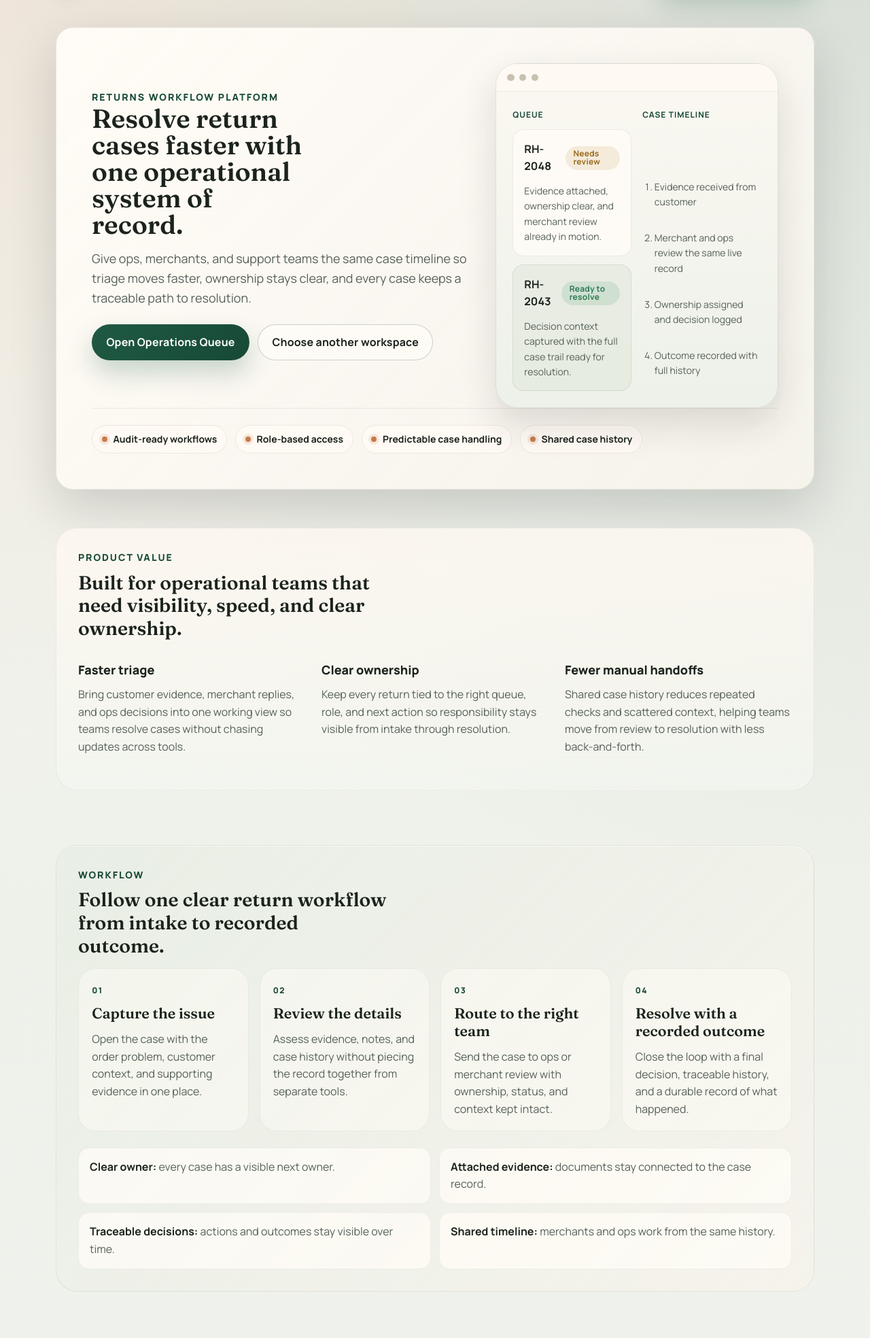
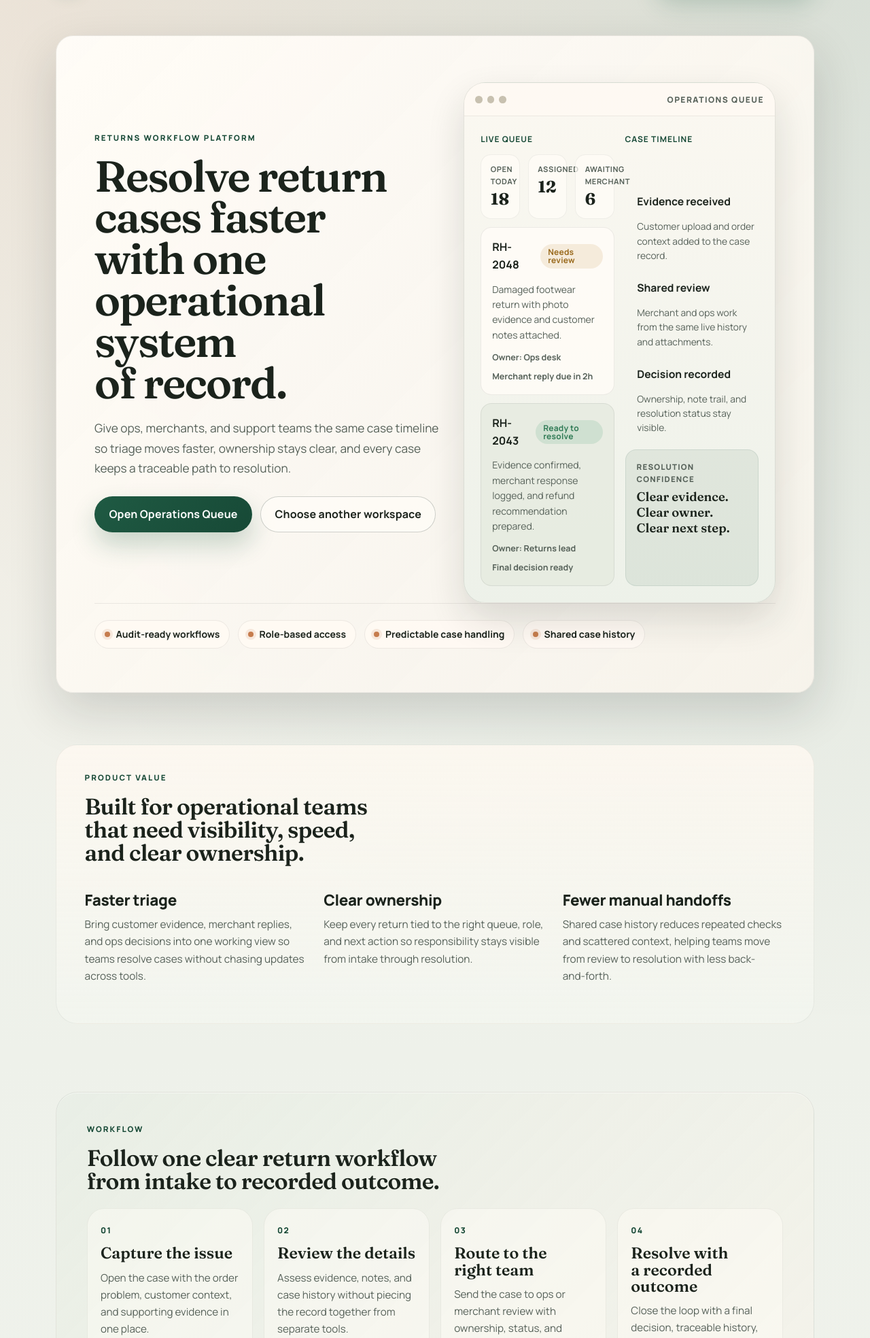
Before and after one commit to AAdewunmi/Returns-Escalation-Predictor-Project, a Django app: page / in a window 1280 px wide. Shown: the part 79-2047 px from the top of the page at 68% size. Run offline with Django 5.2, Linux system fonts and the light colour scheme; some libraries are stand-ins or nearby versions.

Commit message:
feat: refine landing typography, layout rhythm, and product preview

```diff
--- a/static/css/app.css
+++ b/static/css/app.css
@@ -9,6 +9,19 @@
   font-size: var(--rh-font-size-base);
   font-family: var(--rh-font-family-body);
   line-height: 1.6;
+}
+
+h1,
+h2,
+h3,
+h4,
+h5,
+h6 {
+  text-wrap: balance;
+}
+
+p {
+  text-wrap: pretty;
 }
 
 body::before {
@@ -137,12 +150,12 @@
 }
 
 .rh-main {
-  padding-block: calc(var(--rh-space-6) + var(--rh-space-2));
+  padding-block: calc(var(--rh-space-7) + var(--rh-space-1));
 }
 
 .rh-main > .container {
   display: grid;
-  gap: var(--rh-space-6);
+  gap: calc(var(--rh-space-7) + var(--rh-space-1));
 }
 
 .rh-card {
@@ -154,7 +167,7 @@
 }
 
 .rh-hero {
-  padding: calc(var(--rh-space-7) + var(--rh-space-1));
+  padding: calc(var(--rh-space-7) + 1.25rem) calc(var(--rh-space-7) + 0.5rem) calc(var(--rh-space-7) + 1rem);
   background:
     linear-gradient(135deg, rgba(255, 252, 247, 0.98) 0%, rgba(247, 243, 235, 0.92) 100%);
   border-color: rgba(27, 35, 28, 0.08);
@@ -163,40 +176,42 @@
 
 .rh-hero-grid {
   display: grid;
-  grid-template-columns: minmax(0, 1.15fr) minmax(320px, 0.85fr);
-  gap: var(--rh-space-6);
+  grid-template-columns: minmax(0, 1.05fr) minmax(360px, 0.95fr);
+  gap: calc(var(--rh-space-6) + var(--rh-space-1));
   align-items: center;
 }
 
 .rh-hero-copy {
-  max-width: 42rem;
+  max-width: 36rem;
 }
 
 .rh-kicker {
   color: var(--rh-color-accent-strong);
-  font-size: var(--rh-font-size-sm);
+  font-size: 0.72rem;
   font-weight: 800;
   text-transform: uppercase;
-  letter-spacing: 0.14em;
+  letter-spacing: 0.18em;
+  margin-bottom: 1rem;
 }
 
 .rh-hero h1 {
   font-family: var(--rh-font-family-display);
-  font-size: clamp(2rem, 3vw, 3.25rem);
-  line-height: 1.02;
-  margin-bottom: var(--rh-space-4);
-  max-width: 12ch;
+  font-size: clamp(2.65rem, 5vw, 4.8rem);
+  line-height: 0.95;
+  letter-spacing: -0.03em;
+  margin-bottom: 1.35rem;
+  max-width: 10ch;
 }
 
 .rh-hero p {
-  max-width: 60ch;
+  max-width: 52ch;
   color: var(--rh-color-text-muted);
-  margin-bottom: var(--rh-space-5);
+  margin-bottom: 1.6rem;
 }
 
 .rh-hero-lead {
-  font-size: var(--rh-font-size-lg);
-  line-height: 1.6;
+  font-size: 1.08rem;
+  line-height: 1.72;
 }
 
 .rh-hero-actions {
@@ -276,6 +291,7 @@
   padding: 0.9rem 1rem;
   border-bottom: 1px solid rgba(27, 35, 28, 0.08);
   background: rgba(255, 250, 243, 0.84);
+  align-items: center;
 }
 
 .rh-visual-dot {
@@ -283,6 +299,15 @@
   height: 0.65rem;
   border-radius: 50%;
   background: #c8c1b0;
+}
+
+.rh-visual-window-title {
+  margin-left: auto;
+  color: var(--rh-color-text-muted);
+  font-size: var(--rh-font-size-xs);
+  font-weight: 800;
+  letter-spacing: 0.12em;
+  text-transform: uppercase;
 }
 
 .rh-visual-body {
@@ -305,6 +330,35 @@
   color: var(--rh-color-accent-strong);
 }
 
+.rh-visual-metrics {
+  display: grid;
+  grid-template-columns: repeat(3, minmax(0, 1fr));
+  gap: 0.75rem;
+}
+
+.rh-visual-metric {
+  padding: 0.8rem 0.85rem;
+  border-radius: 0.95rem;
+  background: rgba(255, 252, 247, 0.72);
+  border: 1px solid rgba(27, 35, 28, 0.06);
+}
+
+.rh-visual-metric-label {
+  display: block;
+  margin-bottom: 0.3rem;
+  color: var(--rh-color-text-muted);
+  font-size: 0.7rem;
+  font-weight: 700;
+  letter-spacing: 0.05em;
+  text-transform: uppercase;
+}
+
+.rh-visual-metric strong {
+  font-family: var(--rh-font-family-display);
+  font-size: 1.5rem;
+  line-height: 1;
+}
+
 .rh-visual-panel {
   display: grid;
   gap: var(--rh-space-3);
@@ -316,6 +370,10 @@
 
 .rh-visual-panel--muted {
   background: rgba(230, 235, 224, 0.82);
+}
+
+.rh-visual-panel--case {
+  gap: 0.75rem;
 }
 
 .rh-visual-row {
@@ -332,10 +390,63 @@
   font-size: var(--rh-font-size-sm);
 }
 
+.rh-visual-meta {
+  display: flex;
+  flex-wrap: wrap;
+  gap: 0.5rem 1rem;
+  color: var(--rh-color-text-muted);
+  font-size: 0.78rem;
+  font-weight: 700;
+}
+
 .rh-timeline {
   display: grid;
   gap: var(--rh-space-3);
   padding-left: 1.1rem;
+}
+
+.rh-timeline--visual {
+  gap: 0.95rem;
+  padding-left: 1.1rem;
+}
+
+.rh-timeline--visual li {
+  display: grid;
+  gap: 0.2rem;
+}
+
+.rh-timeline--visual strong {
+  color: var(--rh-color-text);
+  font-size: 0.98rem;
+}
+
+.rh-timeline--visual span {
+  color: var(--rh-color-text-muted);
+  font-size: 0.86rem;
+  line-height: 1.55;
+}
+
+.rh-visual-summary {
+  padding: 0.95rem 1rem;
+  border-radius: var(--rh-radius-md);
+  background: rgba(28, 74, 56, 0.08);
+  border: 1px solid rgba(31, 90, 67, 0.1);
+}
+
+.rh-visual-summary-label {
+  margin-bottom: 0.3rem;
+  color: var(--rh-color-text-muted);
+  font-size: 0.72rem;
+  font-weight: 800;
+  letter-spacing: 0.1em;
+  text-transform: uppercase;
+}
+
+.rh-visual-summary-value {
+  color: var(--rh-color-text);
+  font-family: var(--rh-font-family-display);
+  font-size: 1.15rem;
+  line-height: 1.25;
 }
 
 .rh-trust-row {
@@ -369,19 +480,21 @@
 }
 
 .rh-section-heading {
-  margin-bottom: var(--rh-space-4);
+  margin-bottom: calc(var(--rh-space-4) + 0.4rem);
 }
 
 .rh-section-heading h2 {
   font-family: var(--rh-font-family-display);
-  font-size: clamp(1.5rem, 2.2vw, 2rem);
-  margin: var(--rh-space-2) 0 0;
+  font-size: clamp(1.8rem, 2.6vw, 2.5rem);
+  line-height: 1.02;
+  letter-spacing: -0.02em;
+  margin: 0;
   max-width: 24ch;
 }
 
 .rh-band {
   position: relative;
-  padding-top: var(--rh-space-2);
+  padding-top: var(--rh-space-3);
 }
 
 .rh-band::before {
@@ -394,7 +507,7 @@
 }
 
 .rh-band--value {
-  padding: var(--rh-space-6);
+  padding: calc(var(--rh-space-6) + 0.4rem) calc(var(--rh-space-6) + 0.6rem);
   border-radius: var(--rh-radius-xl);
   background: linear-gradient(180deg, rgba(255, 249, 241, 0.8) 0%, rgba(244, 247, 241, 0.62) 100%);
   border: 1px solid rgba(27, 35, 28, 0.06);
@@ -406,17 +519,26 @@
 }
 
 .rh-band--workflow {
-  padding: var(--rh-space-6);
+  padding: calc(var(--rh-space-6) + 0.8rem) calc(var(--rh-space-6) + 0.8rem);
   border-radius: var(--rh-radius-xl);
   background: linear-gradient(135deg, rgba(232, 238, 229, 0.92) 0%, rgba(247, 243, 235, 0.76) 100%);
   border: 1px solid rgba(27, 35, 28, 0.07);
   box-shadow: inset 0 1px 0 rgba(255, 255, 255, 0.55);
 }
 
+.rh-band--narrow {
+  max-width: 72rem;
+  margin-inline: auto;
+}
+
+.rh-band--wide {
+  max-width: 100%;
+}
+
 .rh-workflow-grid {
   display: grid;
   grid-template-columns: repeat(4, minmax(0, 1fr));
-  gap: var(--rh-space-4);
+  gap: 1rem;
 }
 
 .rh-workflow-step {
@@ -439,13 +561,16 @@
 
 .rh-workflow-step h3 {
   font-family: var(--rh-font-family-display);
-  font-size: 1.35rem;
-  margin-bottom: var(--rh-space-3);
+  font-size: 1.45rem;
+  line-height: 1.05;
+  margin-bottom: 0.7rem;
 }
 
 .rh-workflow-step p {
   margin: 0;
   color: var(--rh-color-text-muted);
+  font-size: 0.95rem;
+  line-height: 1.65;
 }
 
 .rh-principles {
@@ -576,15 +701,19 @@
 
 .rh-role-card h2,
 .rh-info-card h2 {
-  font-size: var(--rh-font-size-lg);
+  font-size: 1.4rem;
+  line-height: 1.08;
+  letter-spacing: -0.015em;
   font-weight: 800;
-  margin-bottom: var(--rh-space-3);
+  margin-bottom: 0.7rem;
 }
 
 .rh-role-card p,
 .rh-info-card p {
   color: var(--rh-color-text-muted);
   margin: 0;
+  font-size: 0.96rem;
+  line-height: 1.65;
 }
 
 .rh-status-pill {
@@ -722,6 +851,10 @@
     grid-template-columns: 1fr;
   }
 
+  .rh-visual-metrics {
+    grid-template-columns: 1fr 1fr 1fr;
+  }
+
   .rh-workflow-grid {
     grid-template-columns: repeat(2, minmax(0, 1fr));
   }
@@ -753,12 +886,25 @@
     flex-wrap: wrap;
   }
 
+  .rh-main > .container {
+    gap: var(--rh-space-6);
+  }
+
   .rh-main {
     padding-block: var(--rh-space-5);
   }
 
   .rh-hero {
     padding: var(--rh-space-5);
+  }
+
+  .rh-hero h1 {
+    font-size: clamp(2.3rem, 12vw, 3.25rem);
+  }
+
+  .rh-visual-metrics,
+  .rh-workflow-grid {
+    grid-template-columns: 1fr;
   }
 
   .rh-hero-actions,
--- a/templates/public/landing.html
+++ b/templates/public/landing.html
@@ -24,33 +24,68 @@
             <span class="rh-visual-dot"></span>
             <span class="rh-visual-dot"></span>
             <span class="rh-visual-dot"></span>
+            <div class="rh-visual-window-title">Operations Queue</div>
           </div>
           <div class="rh-visual-body">
             <div class="rh-visual-column">
-              <div class="rh-visual-label">Queue</div>
-              <div class="rh-visual-panel">
+              <div class="rh-visual-label">Live queue</div>
+              <div class="rh-visual-metrics">
+                <div class="rh-visual-metric">
+                  <span class="rh-visual-metric-label">Open today</span>
+                  <strong>18</strong>
+                </div>
+                <div class="rh-visual-metric">
+                  <span class="rh-visual-metric-label">Assigned</span>
+                  <strong>12</strong>
+                </div>
+                <div class="rh-visual-metric">
+                  <span class="rh-visual-metric-label">Awaiting merchant</span>
+                  <strong>6</strong>
+                </div>
+              </div>
+              <div class="rh-visual-panel rh-visual-panel--case">
                 <div class="rh-visual-row">
                   <strong>RH-2048</strong>
                   <span class="rh-status-pill rh-status-pill--warning">Needs review</span>
                 </div>
-                <p>Evidence attached, ownership clear, and merchant review already in motion.</p>
+                <p>Damaged footwear return with photo evidence and customer notes attached.</p>
+                <div class="rh-visual-meta">
+                  <span>Owner: Ops desk</span>
+                  <span>Merchant reply due in 2h</span>
+                </div>
               </div>
-              <div class="rh-visual-panel rh-visual-panel--muted">
+              <div class="rh-visual-panel rh-visual-panel--muted rh-visual-panel--case">
                 <div class="rh-visual-row">
                   <strong>RH-2043</strong>
                   <span class="rh-status-pill rh-status-pill--success">Ready to resolve</span>
                 </div>
-                <p>Decision context captured with the full case trail ready for resolution.</p>
+                <p>Evidence confirmed, merchant response logged, and refund recommendation prepared.</p>
+                <div class="rh-visual-meta">
+                  <span>Owner: Returns lead</span>
+                  <span>Final decision ready</span>
+                </div>
               </div>
             </div>
             <div class="rh-visual-column">
               <div class="rh-visual-label">Case timeline</div>
-              <ol class="rh-timeline">
-                <li>Evidence received from customer</li>
-                <li>Merchant and ops review the same live record</li>
-                <li>Ownership assigned and decision logged</li>
-                <li>Outcome recorded with full history</li>
+              <ol class="rh-timeline rh-timeline--visual">
+                <li>
+                  <strong>Evidence received</strong>
+                  <span>Customer upload and order context added to the case record.</span>
+                </li>
+                <li>
+                  <strong>Shared review</strong>
+                  <span>Merchant and ops work from the same live history and attachments.</span>
+                </li>
+                <li>
+                  <strong>Decision recorded</strong>
+                  <span>Ownership, note trail, and resolution status stay visible.</span>
+                </li>
               </ol>
+              <div class="rh-visual-summary">
+                <div class="rh-visual-summary-label">Resolution confidence</div>
+                <div class="rh-visual-summary-value">Clear evidence. Clear owner. Clear next step.</div>
+              </div>
             </div>
           </div>
         </div>
@@ -64,7 +99,7 @@
     </div>
   </section>
 
-  <section id="how-it-works" class="rh-band rh-band--value mb-5">
+  <section id="how-it-works" class="rh-band rh-band--value rh-band--narrow mb-5">
     <div class="rh-section-heading">
       <div class="rh-kicker">Product value</div>
       <h2>Built for operational teams that need visibility, speed, and clear ownership.</h2>
@@ -100,7 +135,7 @@
     </div>
   </section>
 
-  <section id="workflow" class="rh-band rh-band--workflow mb-5">
+  <section id="workflow" class="rh-band rh-band--workflow rh-band--wide mb-5">
     <div class="rh-section-heading">
       <div class="rh-kicker">Workflow</div>
       <h2>Follow one clear return workflow from intake to recorded outcome.</h2>
@@ -135,7 +170,7 @@
     </div>
   </section>
 
-  <section id="workspace-entry" class="rh-band mb-5">
+  <section id="workspace-entry" class="rh-band rh-band--wide mb-5">
     <div class="rh-section-heading">
       <div class="rh-kicker">Choose your workspace</div>
       <h2>Start in the workspace built for your role and the decisions you need to make.</h2>
@@ -197,7 +232,7 @@
     </div>
   </section>
 
-  <section class="rh-band rh-band--proof mb-5">
+  <section class="rh-band rh-band--proof rh-band--narrow mb-5">
     <div class="rh-section-heading">
       <div class="rh-kicker">Why teams use ReturnHub</div>
       <h2>Operational trust built around visibility, control, and consistent case handling.</h2>
```
